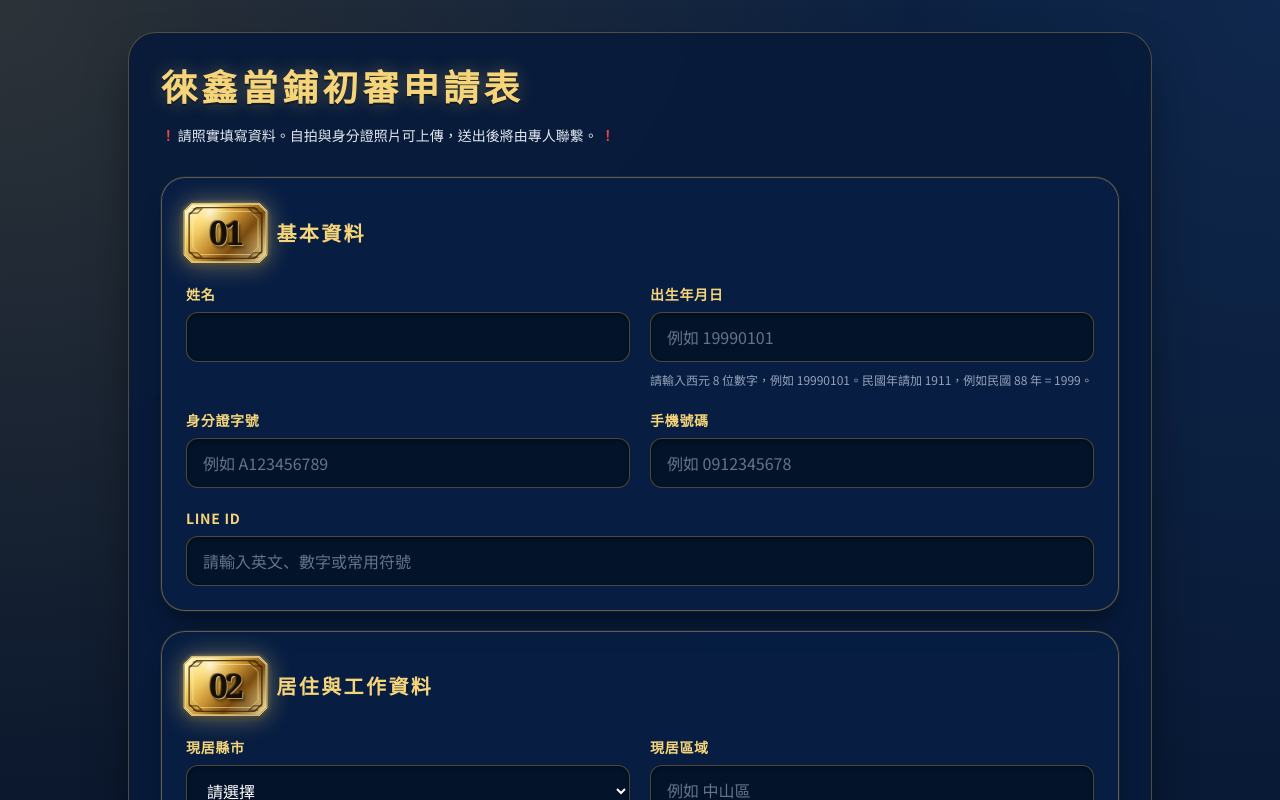
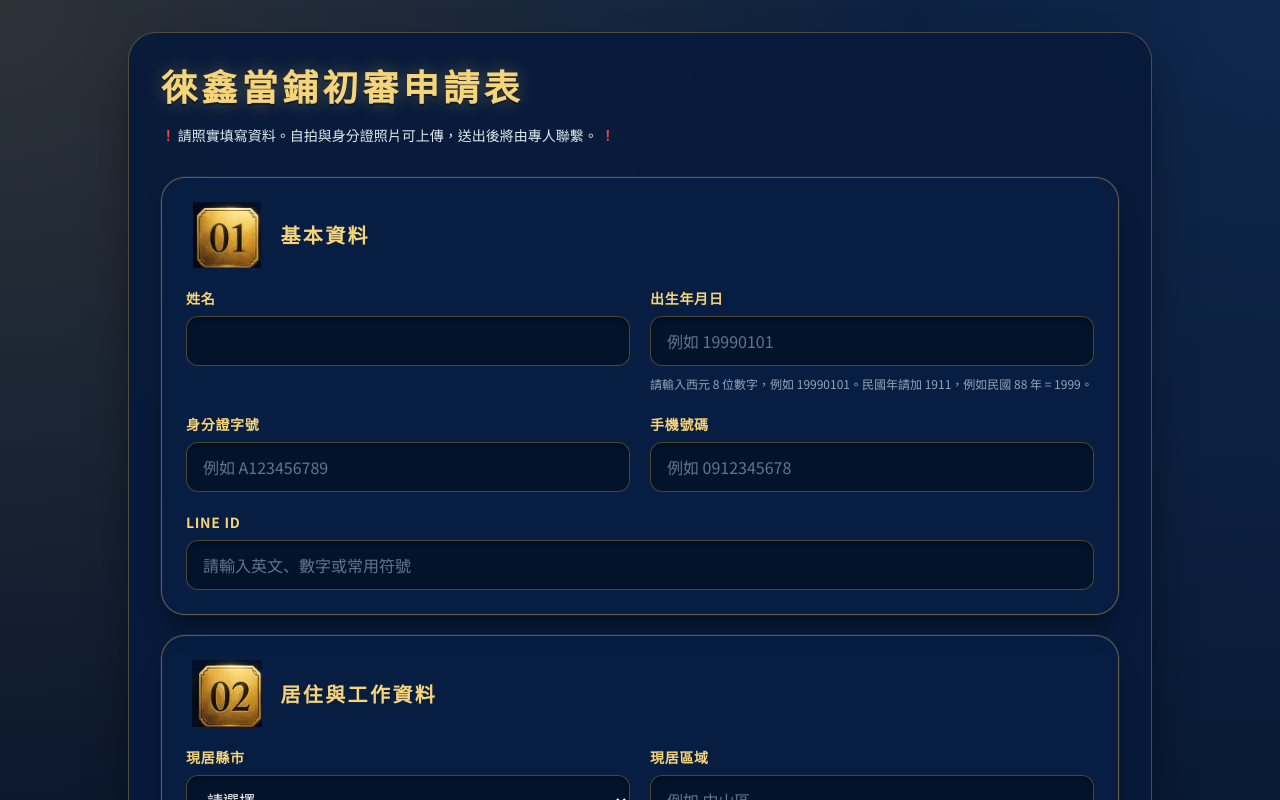
Before and after one commit to d125410918/Pawnshop_Custom2, a Next.js app: page / in a window 1280 px wide. Shown: the top 800 px of the page. Built offline with nearby package versions, Linux system fonts and the light colour scheme.

Commit message:
Use cropped image badges for section numbers

```diff
--- a/app/globals.css
+++ b/app/globals.css
@@ -41,54 +41,52 @@
   margin-left: 0.2em;
 }
 
-/* 01~05 區塊編號：嵌入金牌外框素材，再疊相近數字字體 */
+/* 01~05 區塊編號：直接嵌入裁切後的完整金牌圖片 */
 form > section > div:first-child > span:first-child {
-  width: 4.9rem;
-  height: 3.85rem;
-  min-width: 4.9rem;
-  min-height: 3.85rem;
-  padding: 0 0 0.08rem;
+  width: 5.15rem;
+  height: 4.15rem;
+  min-width: 5.15rem;
+  min-height: 4.15rem;
+  padding: 0;
   display: inline-flex !important;
   align-items: center;
   justify-content: center;
-  text-align: center;
-  position: relative;
-  isolation: isolate;
-  overflow: visible;
-
-  font-family: Georgia, "Times New Roman", "Noto Serif TC", serif;
-  font-size: 2.08rem !important;
-  font-weight: 700 !important;
-  line-height: 1;
-  letter-spacing: -0.08em;
-  color: #150f06 !important;
-
+  color: transparent !important;
+  text-shadow: none !important;
   border: 0 !important;
   border-radius: 0 !important;
-  background: none !important;
+  background-color: transparent !important;
+  background-repeat: no-repeat !important;
+  background-position: center !important;
+  background-size: contain !important;
   box-shadow: none !important;
-  text-shadow:
-    1px 1px 0 rgba(255, 231, 143, 0.55),
-    -1px -1px 0 rgba(0, 0, 0, 0.46),
-    2px 3px 3px rgba(0, 0, 0, 0.48);
+  overflow: visible;
 }
 
-form > section > div:first-child > span:first-child::before {
+form > section > div:first-child > span:first-child::before,
+form > section > div:first-child > span:first-child::after {
   content: "";
-  position: absolute;
-  inset: -0.32rem -0.45rem;
-  z-index: -1;
-  pointer-events: none;
-  background-image: url('/gold-number-frame.svg');
-  background-repeat: no-repeat;
-  background-position: center;
-  background-size: 100% 100%;
-  filter: drop-shadow(0 0 12px rgba(245, 212, 122, 0.42));
+  display: none !important;
 }
 
-form > section > div:first-child > span:first-child::after {
-  content: "";
-  display: none;
+form > section:nth-of-type(1) > div:first-child > span:first-child {
+  background-image: url('/gold-badge-01.svg') !important;
+}
+
+form > section:nth-of-type(2) > div:first-child > span:first-child {
+  background-image: url('/gold-badge-02.svg') !important;
+}
+
+form > section:nth-of-type(3) > div:first-child > span:first-child {
+  background-image: url('/gold-badge-03.svg') !important;
+}
+
+form > section:nth-of-type(4) > div:first-child > span:first-child {
+  background-image: url('/gold-badge-04.svg') !important;
+}
+
+form > section:nth-of-type(5) > div:first-child > span:first-child {
+  background-image: url('/gold-badge-05.svg') !important;
 }
 
 /* 03 資金需求：桌機左右各半，手機單欄，避免 NT$ 區塊撐出畫面 */
```
